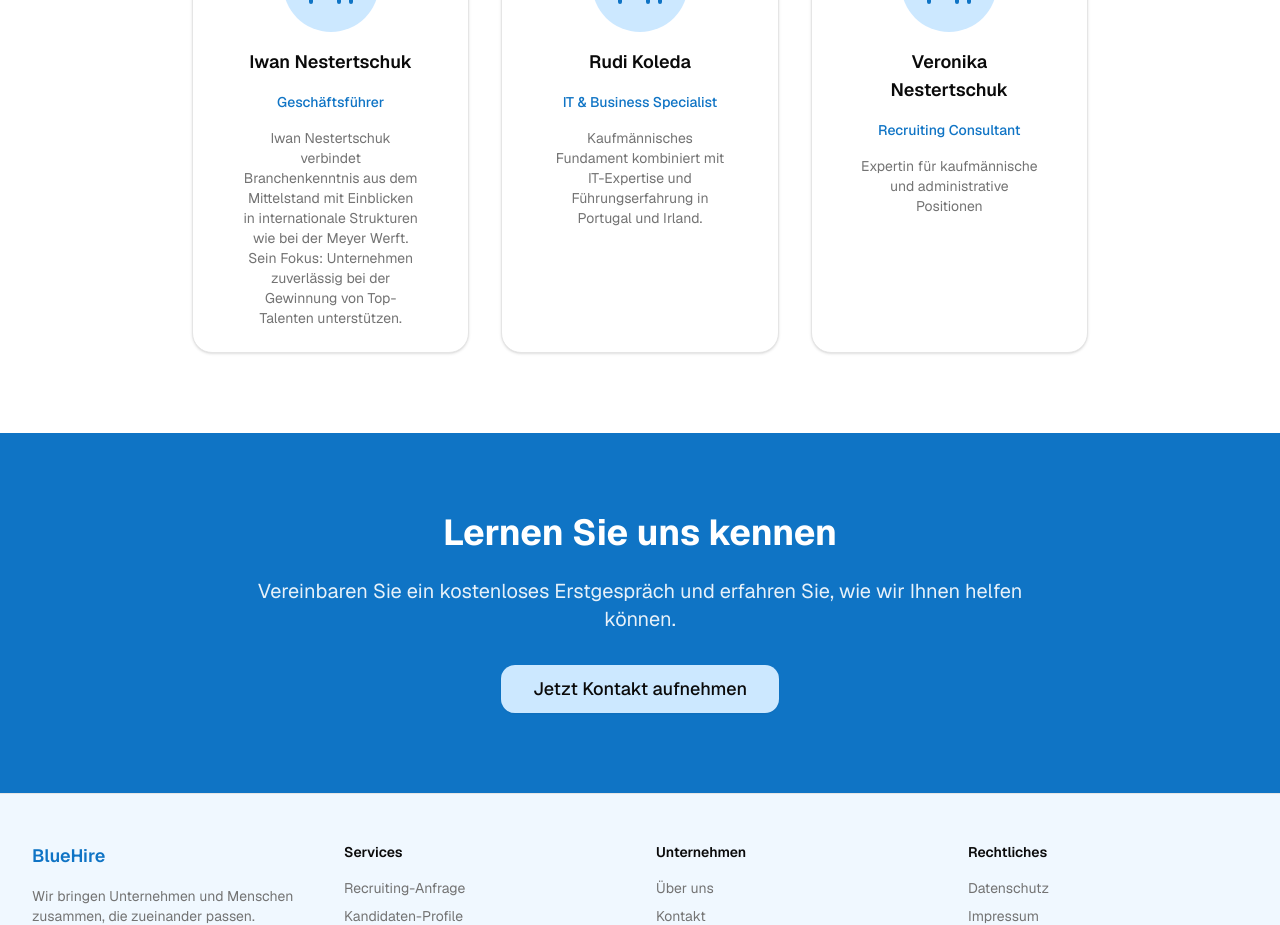
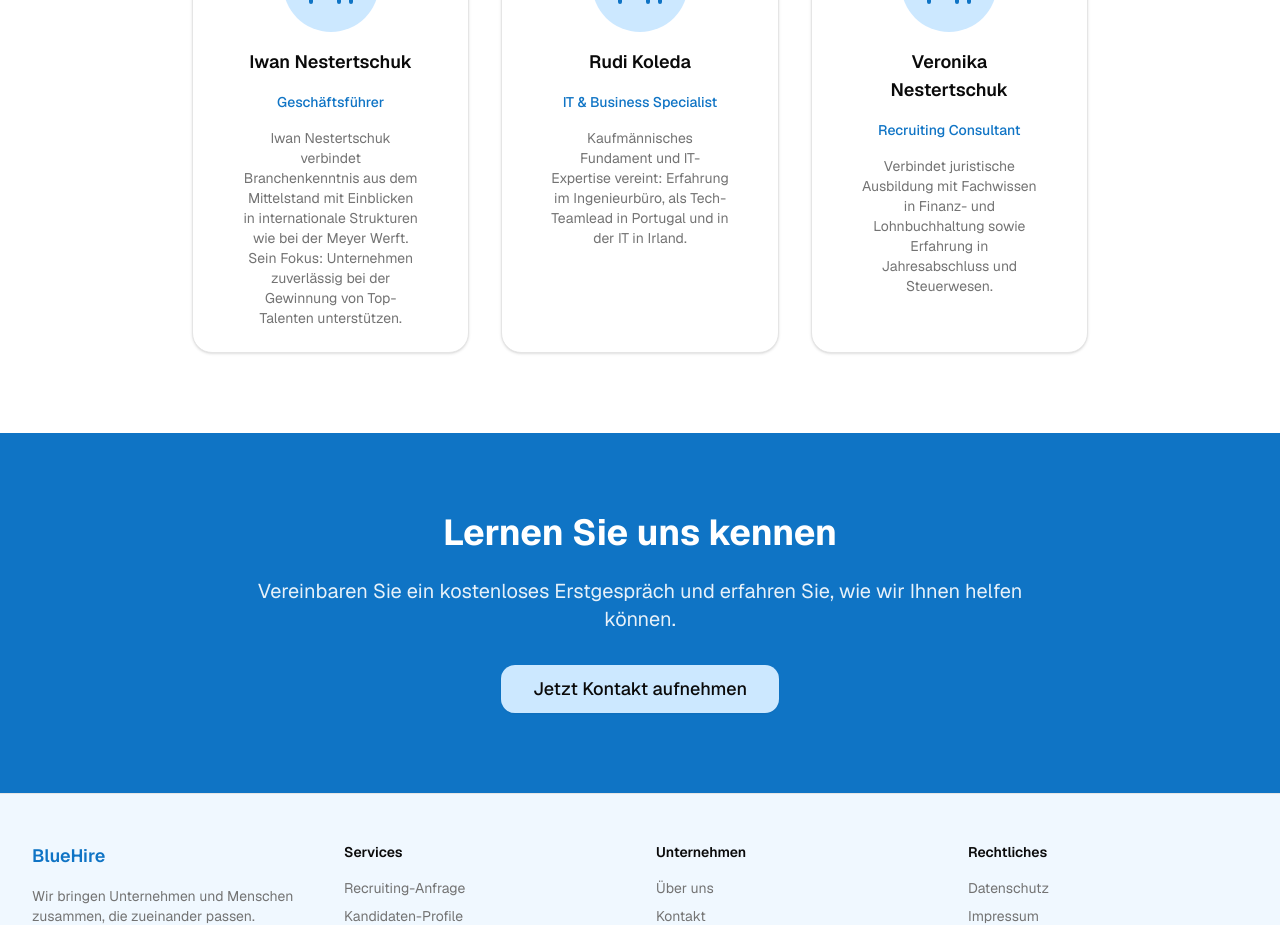
Before and after one commit to RKoleda/BlueHire, a Next.js app: page /about in a window 1280 px wide. Shown: the part 1980-2905 px from the top of the page. Built offline with nearby package versions, Linux system fonts and the light colour scheme.

Commit message:
Leichte Aenderungen an der ABout us Page vorgenommen

```diff
--- a/app/(marketing)/about/page.tsx
+++ b/app/(marketing)/about/page.tsx
@@ -141,7 +141,8 @@ export default function AboutPage() {
                 </div>
                 <h3 className="text-lg font-semibold">Rudi Koleda</h3>
                 <p className="text-sm text-primary font-medium">IT & Business Specialist</p>
-                <p className="text-sm text-muted-foreground">Kaufmännisches Fundament kombiniert mit IT-Expertise und Führungserfahrung in Portugal und Irland.</p>
+                <p className="text-sm text-muted-foreground">Kaufmännisches Fundament und IT-Expertise vereint: Erfahrung im Ingenieurbüro,
+                  als Tech-Teamlead in Portugal und in der IT in Irland.</p>
               </CardContent>
             </Card>
 
@@ -153,7 +154,7 @@ export default function AboutPage() {
                 <h3 className="text-lg font-semibold">Veronika Nestertschuk</h3>
                 <p className="text-sm text-primary font-medium">Recruiting Consultant</p>
                 <p className="text-sm text-muted-foreground">
-                  Expertin für kaufmännische und administrative Positionen
+                  Verbindet juristische Ausbildung mit Fachwissen in Finanz- und Lohnbuchhaltung sowie Erfahrung in Jahresabschluss und Steuerwesen.
                 </p>
               </CardContent>
             </Card>
--- a/app/page.tsx
+++ b/app/page.tsx
@@ -23,12 +23,12 @@ export default function HomePage() {
               <div className="flex flex-col sm:flex-row gap-4">
                 <Button size="lg" asChild className="text-lg px-8 py-6">
                   <Link href="/fragebogen">
-                    Jetzt starten
+                    Kostenlose Anfrage
                     <ArrowRight className="ml-2 h-5 w-5" />
                   </Link>
                 </Button>
                 <Button size="lg" variant="secondary" asChild className="text-lg px-8 py-6">
-                  <Link href="/contact">Unsere Services</Link>
+                  <Link href="/contact">Kostenloses Erstgespräch</Link>
                 </Button>
               </div>
             </div>
```
